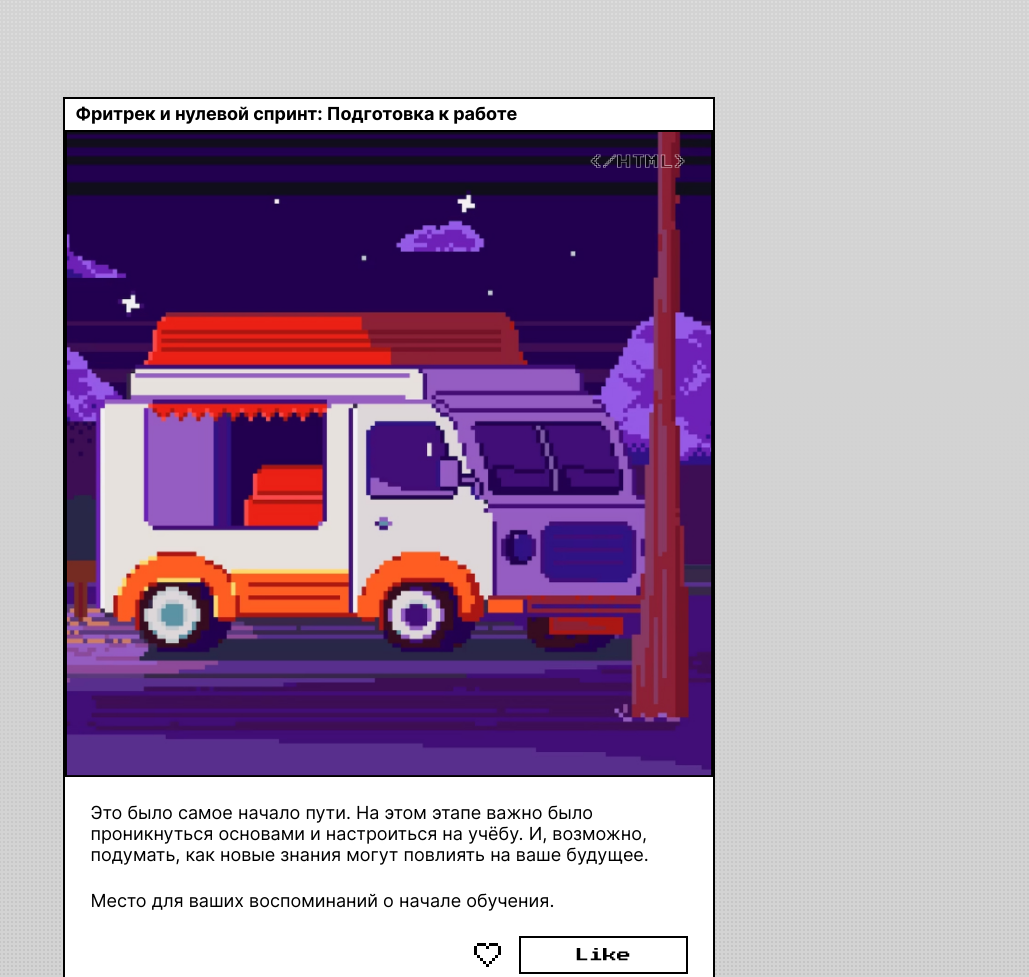
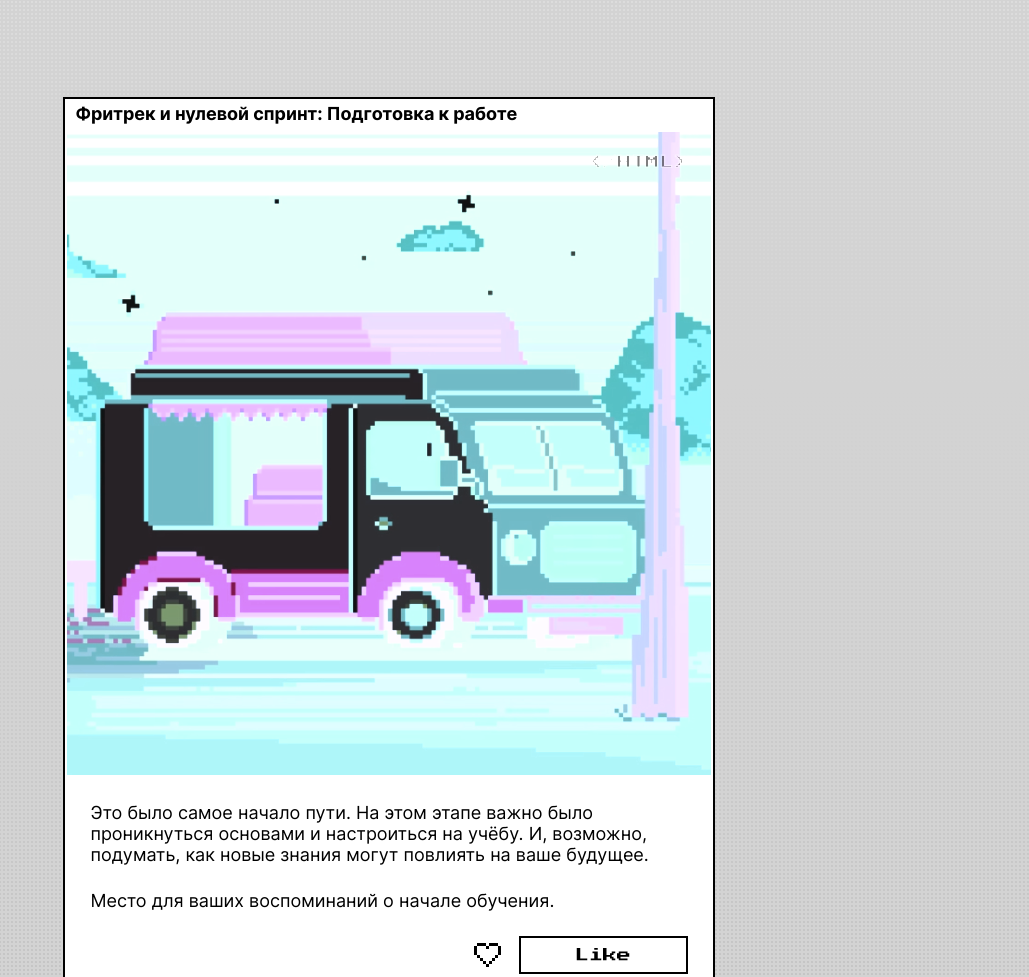
Before and after one commit to maxim7137/zakrivayuschiy-teg-f, a plain HTML site: page index.html in a window 1280 px wide. Shown: the part 465-1442 px from the top of the page, without its empty margins (251-1280 px from the left). Drawn offline with Linux system fonts and the light colour scheme.

Commit message:
Шаг 4. Фильтры

```diff
--- a/index.html
+++ b/index.html
@@ -27,7 +27,7 @@
 					<img
 						src="./images/sprint_0.jpg"
 						alt="картинка карточки"
-						class="card__image"
+						class="card__image card__image_multi"
 					/>
 					<label class="card__logo">&lt;/html&gt;</label>
 				</div>
--- a/styles/style.css
+++ b/styles/style.css
@@ -369,6 +369,10 @@ dialog .button__text {
 
 /* фильтры */
 
+.card__image_multi {
+	filter: invert(1) brightness(120%) saturate(60%) hue-rotate(90deg);
+}
+
 .card__image_brightness {
 	filter: brightness(200%);
 }
```
